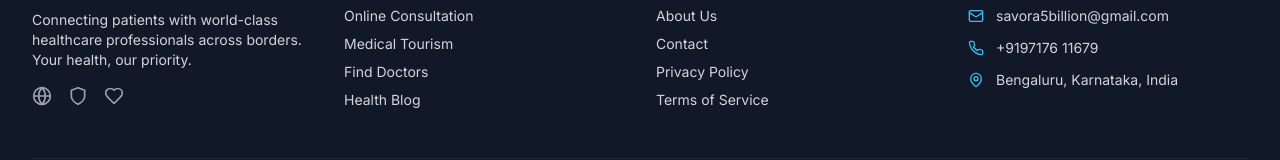
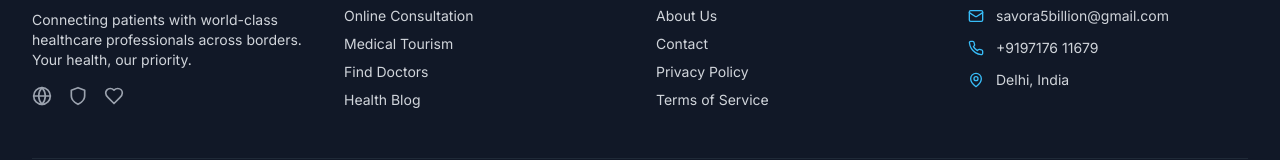
Before and after one commit to savoraTheGlobalApp/telehealth, a React (Create React App) app: page /contact in a window 1280 px wide. Shown: the part 2613-2773 px from the top of the page. Built offline with nearby package versions, Linux system fonts and the light colour scheme.

Commit message:
Keep Delhi as headquarter

```diff
--- a/src/components/Footer.tsx
+++ b/src/components/Footer.tsx
@@ -100,7 +100,7 @@ const Footer: React.FC = () => {
               </div>
               <div className="flex items-center space-x-3">
                 <MapPin size={16} className="text-primary-400" />
-                <span>Bengaluru, Karnataka, India</span>
+                <span>Delhi, India</span>
               </div>
             </div>
           </div>
```
